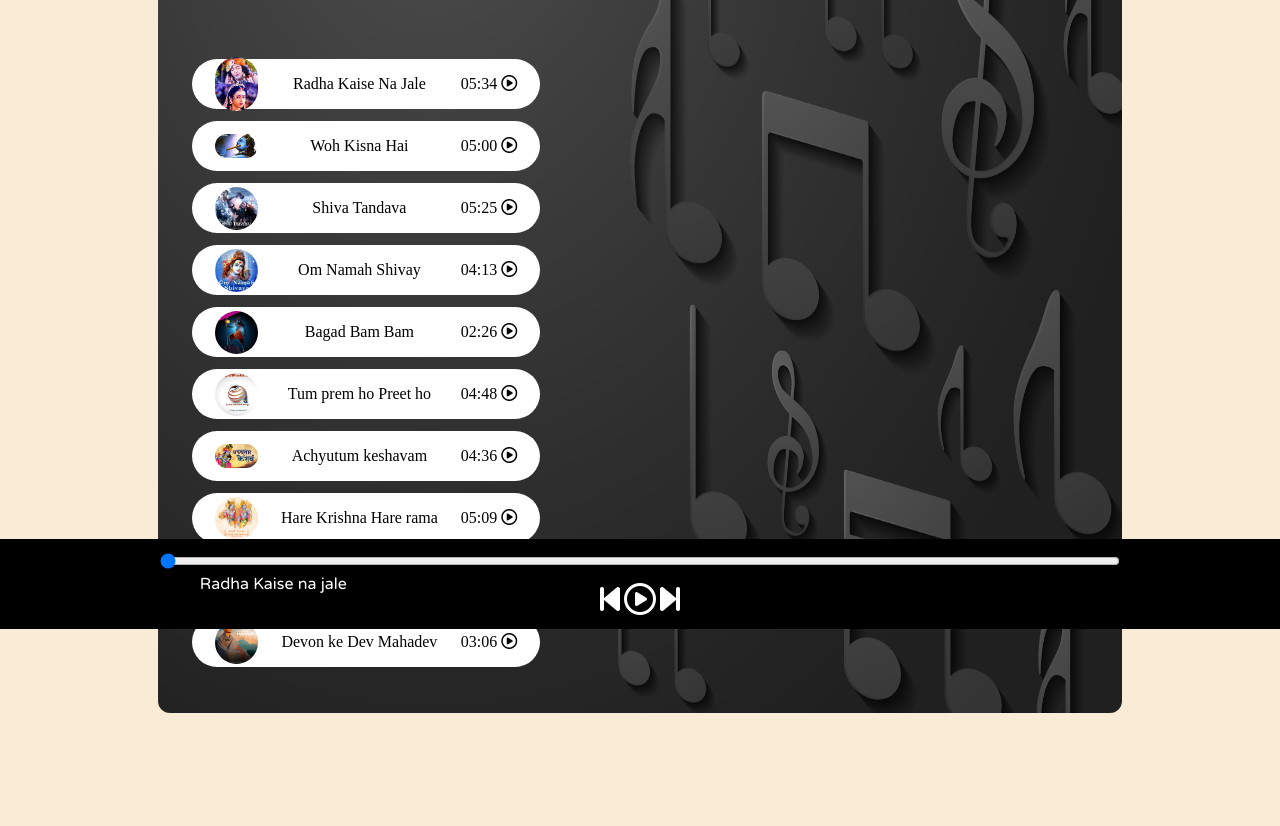
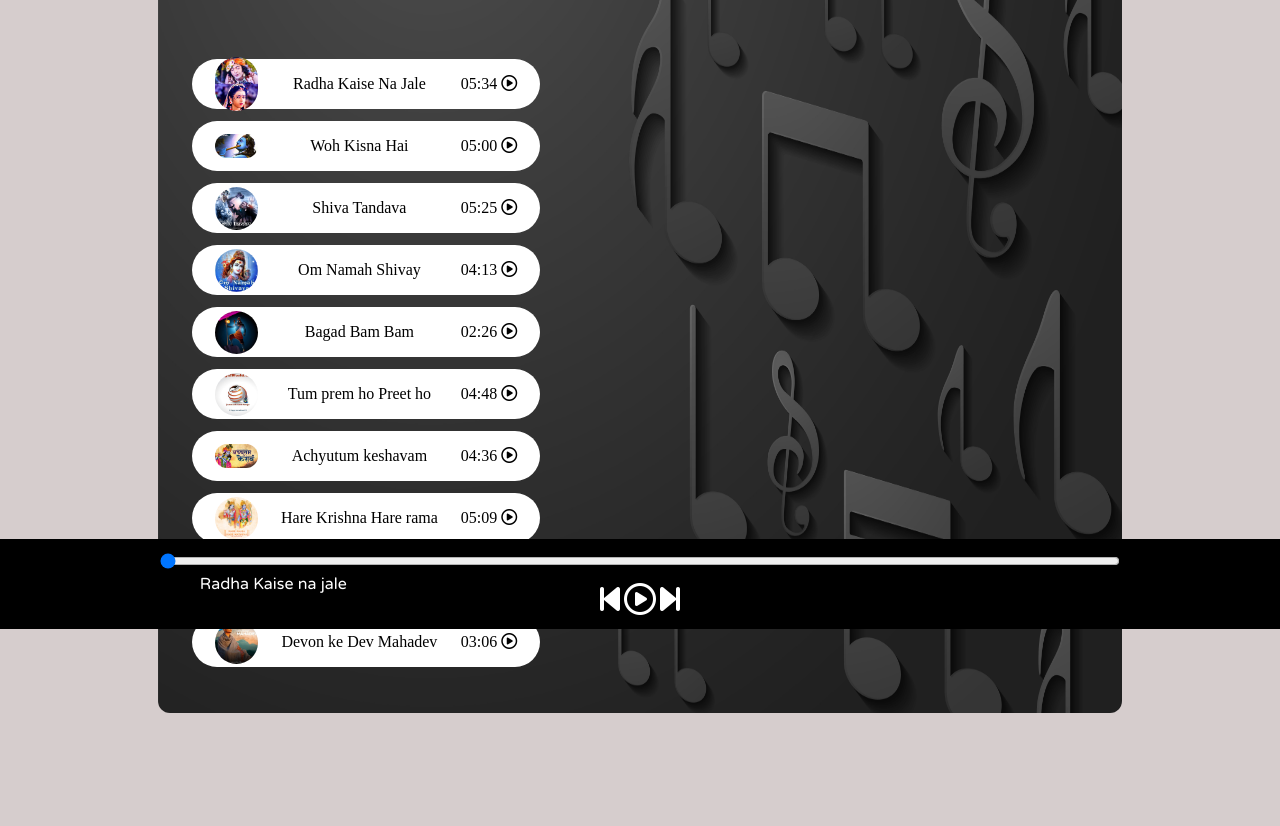
Before and after one commit to Mansi-Gupta11/Spotify_Clone, a plain HTML site: page index.html in a window 1280 px wide. Shown: the part 171-997 px from the top of the page. Drawn offline with Linux system fonts and the light colour scheme.

Commit message:
Background color changed

```diff
--- a/style.css
+++ b/style.css
@@ -1,7 +1,7 @@
 @import url('https://fonts.googleapis.com/css2?family=Ubuntu&display=swap');
 @import url('https://fonts.googleapis.com/css2?family=Varela+Round&display=swap');
 body{
-    background-color: antiquewhite;
+    background-color:rgb(214, 205, 205);
 }
 
 *{
```
